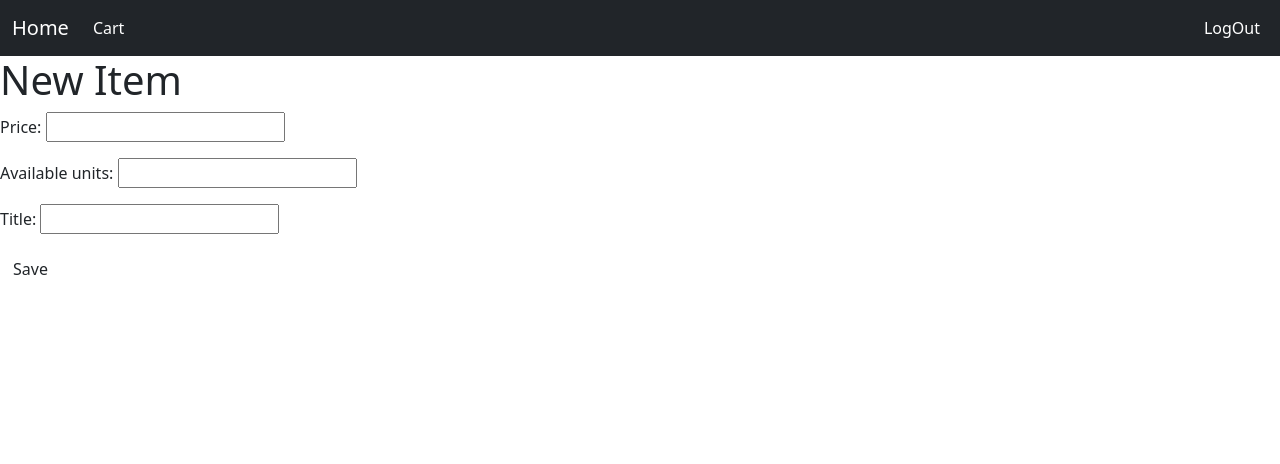
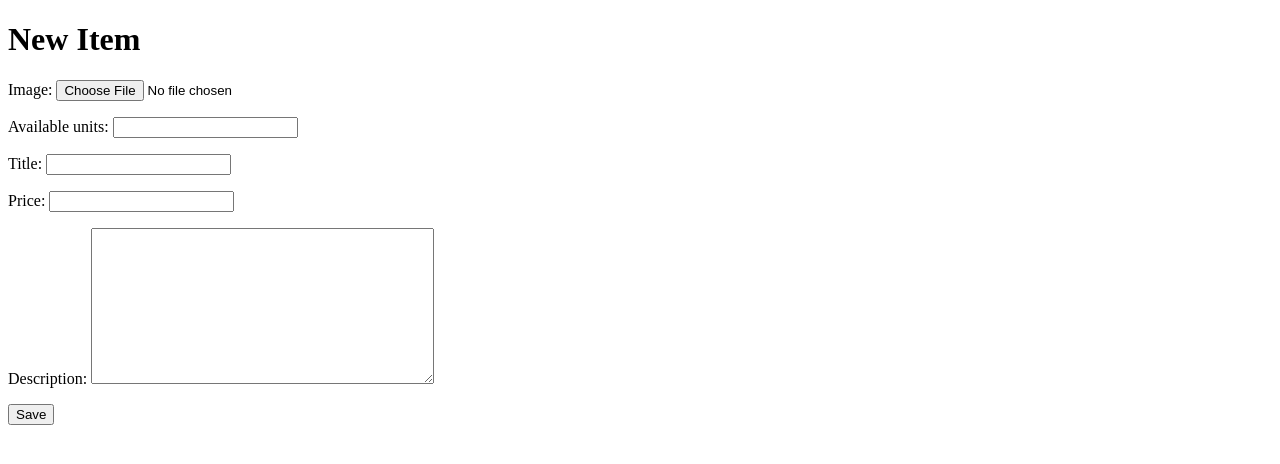
Before and after one commit to SinghSahitya/E-Commerce-Website, a Django app: page /item/new/ in a window 1280 px wide. Shown: the top 464 px of the page. Run offline with Django 3.2, Linux system fonts and the light colour scheme; a user stored in the database is signed in.

Commit message:
Item creation done with registration page frontend

```diff
--- a/ecom/forms.py
+++ b/ecom/forms.py
@@ -31,4 +31,4 @@ class VendorSignUpForm(UserCreationForm):
 class ItemForm(forms.ModelForm):
     class Meta:
         model = Item
-        fields = {'title',  'price', 'available_units' }
+        fields = {'title',  'price', 'available_units' , 'image','description'}
--- a/ecom/models.py
+++ b/ecom/models.py
@@ -36,7 +36,7 @@ class Vendor(models.Model):
 
 class Item(models.Model):
     vendor = models.ForeignKey(Vendor, on_delete=models.CASCADE, related_name='items')
-    image = models.ImageField(upload_to='images/')
+    image = models.ImageField(upload_to='item_images/')
     title = models.CharField(max_length=255)
     price = models.DecimalField(max_digits=10, decimal_places=2)
     description = models.TextField()
--- a/ecom/templates/ecom/item_form.html
+++ b/ecom/templates/ecom/item_form.html
@@ -1,9 +1,17 @@
-{% extends 'ecom/base.html' %}
-{% block content %}
+<!DOCTYPE html>
+<html lang="en">
+<head>
+    <meta charset="UTF-8">
+    <meta http-equiv="X-UA-Compatible" content="IE=edge">
+    <meta name="viewport" content="width=device-width, initial-scale=1.0">
+    <title>Document</title>
+</head>
+<body>
     <h1>New Item</h1>
-    <form method="POST" class="post-form">
+    <form method="POST" class="post-form" enctype="multipart/form-data">
         {% csrf_token %}
         {{ form.as_p }}
         <button type="submit" class="save btn btn-default">Save</button>
     </form>
-{% endblock %}
+</body>
+</html>
--- a/ecom/templates/ecom/vendor_dashboard.html
+++ b/ecom/templates/ecom/vendor_dashboard.html
@@ -34,6 +34,7 @@
       <li>
         <a href="#"><span class="glyphicon glyphicon-envelope"></span><span class="nav-label">Profile</span></a>
         <a href="#"><span class="glyphicon glyphicon-cog"></span><span class="nav-label">Items</span></a>
+        <a href="{% url 'new_item' %}"><span class="glyphicon glyphicon-cog"></span><span class="nav-label">Add New Item</span></a>
         <a href="#"><span class="glyphicon glyphicon-film"></span><span class="nav-label">Orders</span></a>
         <a href="{% url 'logout' %}"><span class="glyphicon glyphicon-film"></span><span class="nav-label">LogOut</span></a>
       </li>
--- a/ecom/views.py
+++ b/ecom/views.py
@@ -4,9 +4,11 @@ from .models import User, Customer, Vendor, Item, Orders
 from django.views.generic import CreateView
 from django.urls import reverse_lazy
 from django.contrib.auth.views import LoginView
-from django.contrib.auth.decorators import login_required
+from django.contrib.auth.mixins import LoginRequiredMixin
 from .decorators import customer_required, vendor_required
 from django.contrib.auth import logout
+import uuid, os
+from ECommerce import settings
 
 def home(request):
     return render(request, 'ecom/home.html')
@@ -59,15 +61,21 @@ def vendor_singup(request):
         form = VendorSignUpForm()
     return render(request, 'registration/vendor_signup.html', {'form': form})
 
-class ItemFormView(CreateView):
+class ItemFormView(LoginRequiredMixin, CreateView):
     form_class = ItemForm
     model = Item
+    success_url = reverse_lazy('vendor_dashboard')
 
-# class CustomerLoginView(LoginView):
-#     template_name = 'registration/login.html'
+    def form_valid(self, form):
+        form.instance.vendor = self.request.user.vendor
+        image_file = self.request.FILES.get('image')
+        if image_file:
+            filename = f'{uuid.uuid4()}.{image_file.name.split(".")[-1]}'
+            form.instance.image = filename
+            with open(os.path.join(settings.MEDIA_ROOT, filename), 'wb') as f:
+                f.write(image_file.read())
 
-#     def get_success_url(self):
-#         return reverse_lazy('customer_home')
+        return super().form_valid(form)
 
 class UserLoginView(LoginView):
     template_name = 'registration/login.html'
@@ -77,5 +85,3 @@ class UserLoginView(LoginView):
             return reverse_lazy('vendor_dashboard')
         elif self.request.user.is_customer:
             return reverse_lazy('customer_home')
-        # else:
-        #     return reverse_lazy('customer_home')
```
Also changed, not shown: ecom/templates/registration/customer_signup.html (+14 -6 lines), ecom/templates/registration/vendor_signup.html (+8 -0 lines), db.sqlite3, ecom/migrations/0006_alter_item_image.py (added), ecom/migrations/0007_alter_item_image.py (added), ecom/migrations/0008_alter_item_image.py (added), ecom/templates/registration/register.html (line endings or trailing spaces), media/71128c80-02e4-492b-b837-ded2d8d60f8a.jpg (added).
